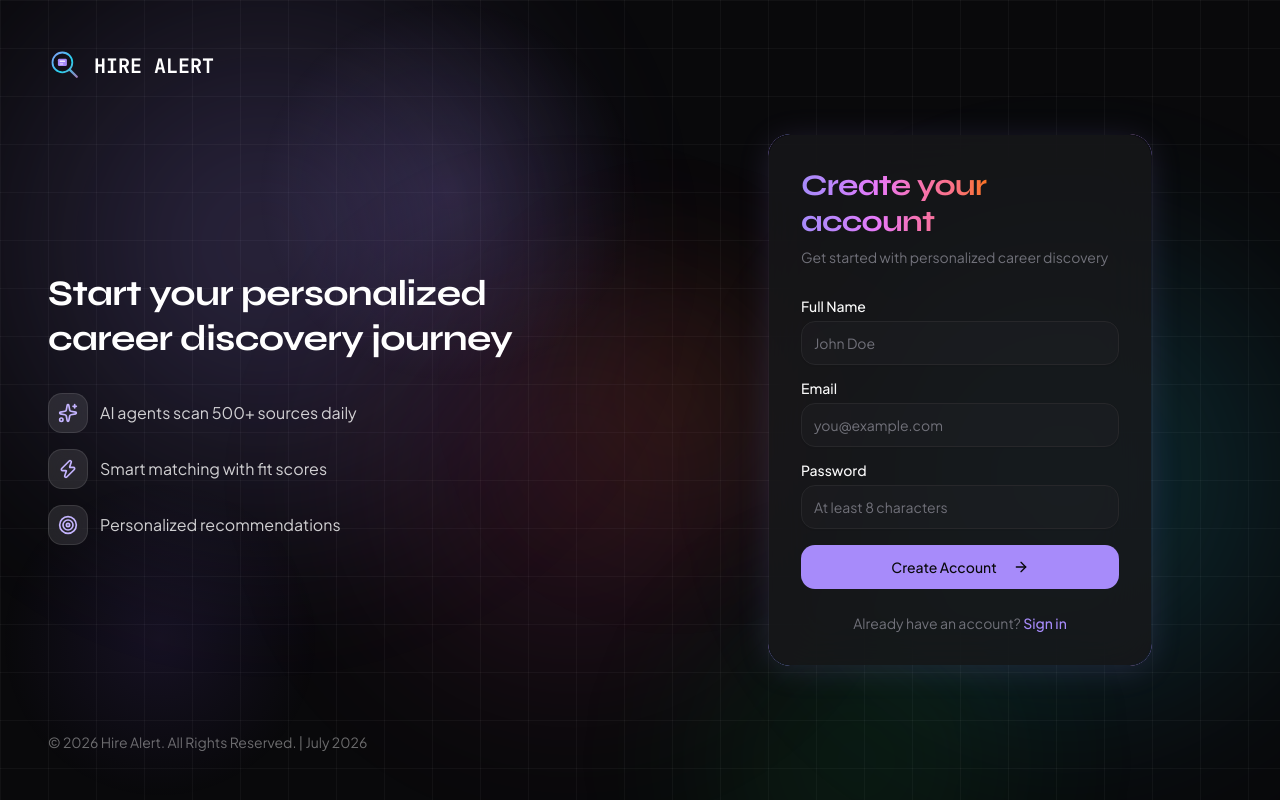
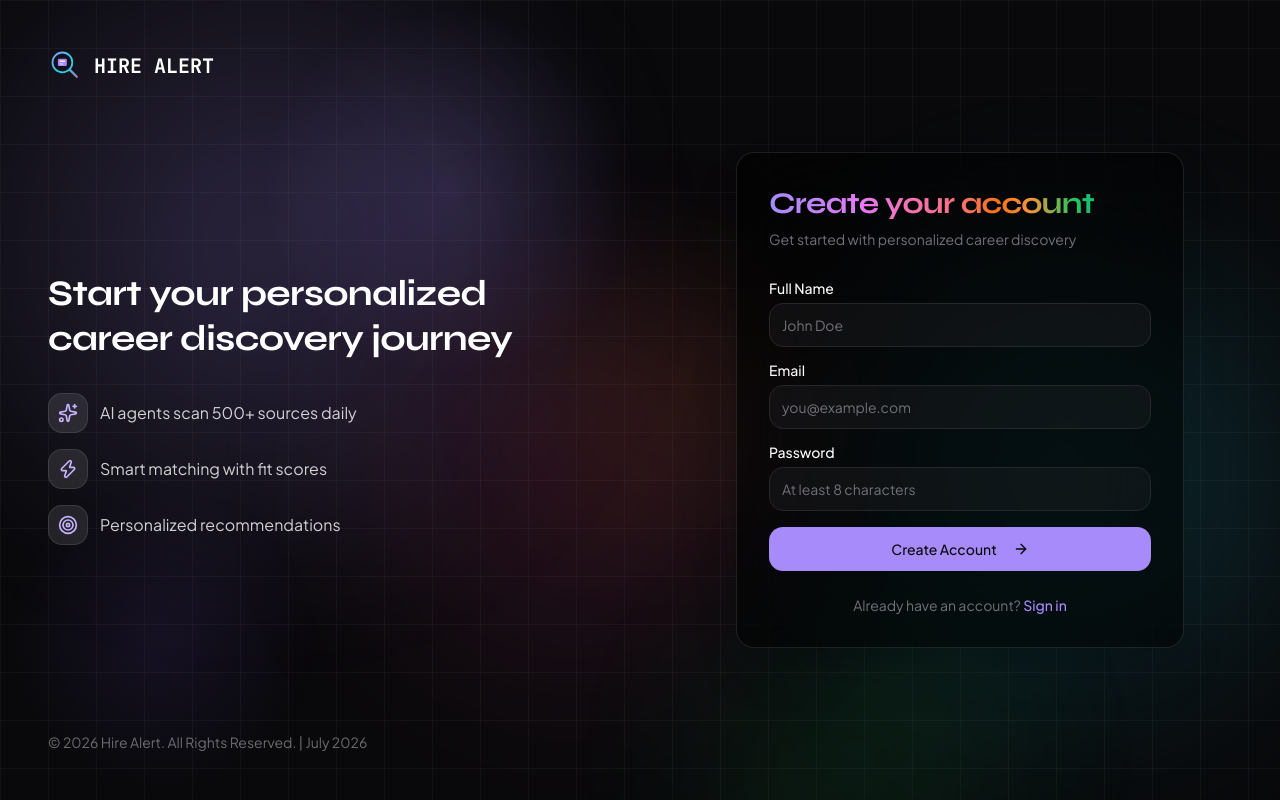
Before and after one commit to udii05/hire-alert, a Next.js app in the folder frontend/: page /auth/register in a window 1280 px wide. Built offline with nearby package versions, Linux system fonts and the light colour scheme.

Commit message:
feat(auth): form card to black glassmorphism (drop rainbow border), widen to max-w-md

```diff
--- a/frontend/src/app/auth/login/page.tsx
+++ b/frontend/src/app/auth/login/page.tsx
@@ -87,9 +87,8 @@ export default function LoginPage() {
       {/* Right panel */}
       <div className="flex-1 flex flex-col relative z-10">
         <div className="flex-1 flex items-center justify-center px-4 py-12">
-          <div className="w-full max-w-sm">
-            <div className="rainbow-border rounded-3xl">
-              <div className="rounded-3xl bg-card/80 backdrop-blur-xl p-8 shadow-violet">
+          <div className="w-full max-w-md">
+            <div className="rounded-2xl border border-white/10 bg-black/55 backdrop-blur-2xl p-8 shadow-2xl">
               <div className="mb-8">
                 <h1 className="text-3xl font-bold font-heading tracking-tight text-gradient">Welcome back</h1>
                 <p className="mt-2 text-sm text-muted-foreground">Sign in to your Hire Alert account</p>
@@ -118,6 +117,5 @@ export default function LoginPage() {
         </div>
       </div>
     </div>
-    </div>
   );
 }
--- a/frontend/src/app/auth/register/page.tsx
+++ b/frontend/src/app/auth/register/page.tsx
@@ -99,9 +99,8 @@ export default function RegisterPage() {
       {/* Right panel */}
       <div className="flex-1 flex flex-col relative z-10">
         <div className="flex-1 flex items-center justify-center px-4 py-12">
-          <div className="w-full max-w-sm">
-            <div className="rainbow-border rounded-3xl">
-              <div className="rounded-3xl bg-card/80 backdrop-blur-xl p-8 shadow-violet">
+          <div className="w-full max-w-md">
+            <div className="rounded-2xl border border-white/10 bg-black/55 backdrop-blur-2xl p-8 shadow-2xl">
               <div className="mb-8">
                 <h1 className="text-3xl font-bold font-heading tracking-tight text-gradient">Create your account</h1>
                 <p className="mt-2 text-sm text-muted-foreground">Get started with personalized career discovery</p>
@@ -135,6 +134,5 @@ export default function RegisterPage() {
         </div>
       </div>
     </div>
-    </div>
   );
 }
```
Lines whose indentation alone changed are shown as unchanged.
